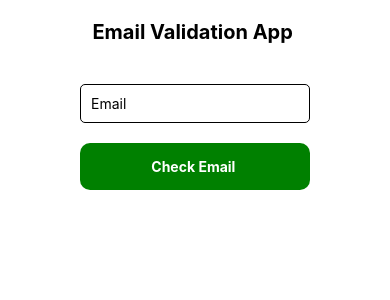
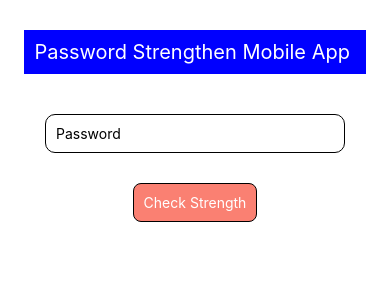
Before and after one commit to Mansoorali121/React-Native-Interview-Preparation, a React Native app: screen / in a window 390 px wide. Shown: the top 300 px of the page. Built offline with nearby package versions, Linux system fonts and the light colour scheme.

Commit message:
Password chekcer UI

```diff
--- a/App.tsx
+++ b/App.tsx
@@ -145,6 +145,67 @@
 //   message: { marginTop: 20, fontSize: 18 },
 // });
 
+// import {
+//   StyleSheet,
+//   Text,
+//   TextInput,
+//   TouchableOpacity,
+//   View,
+// } from 'react-native';
+// import React, { useState } from 'react';
+
+// const App = () => {
+//   const [email, setEmail] = useState('');
+//   const [message, setMessage] = useState('');
+//   // Email Validation Function
+
+//   const validateEmail = () => {
+//     const trimedEmail = email.trim();
+
+//     if (trimedEmail === '') {
+//       setMessage('Please enter email');
+//     } else if (/^[^\s@]+@[^\s@]+\.[^\s@]+$/.test(trimedEmail)) {
+//       setMessage('Valid Email');
+//     } else {
+//       setMessage('Invalid Email');
+//     }
+//   };
+//   return (
+//     <View style={styles.container}>
+//       <Text style={styles.title}>Email Validation App </Text>
+//       <View style={styles.formcontainer}>
+//         <TextInput
+//           style={styles.input}
+//           placeholder="Email"
+//           value={email}
+//           onChangeText={setEmail}
+//         />
+//         <TouchableOpacity style={styles.button} onPress={validateEmail}>
+//           <Text style={styles.btntext}>Check Email </Text>
+//         </TouchableOpacity>
+//         <Text style={styles.message}>{message}</Text>
+//       </View>
+//     </View>
+//   );
+// };
+
+// export default App;
+
+// const styles = StyleSheet.create({
+//   container: { flex: 1, alignItems: 'center', marginTop: 20 },
+//   title: { fontSize: 20, fontWeight: 'bold', marginBottom: 20 },
+//   formcontainer: { marginTop: 20, gap: 20 },
+//   input: { borderWidth: 1, padding: 10, width: 230, borderRadius: 5 },
+//   button: {
+//     backgroundColor: 'green',
+//     padding: 15,
+//     alignItems: 'center',
+//     borderRadius: 10,
+//   },
+//   btntext: { color: '#fff', fontWeight: 'bold' },
+//   message:{fontSize:20,color:"red"},
+// });
+
 import {
   StyleSheet,
   Text,
@@ -155,36 +216,25 @@ import {
 import React, { useState } from 'react';
 
 const App = () => {
-  const [email, setEmail] = useState('');
-  const [message, setMessage] = useState('');
-  // Email Validation Function
+  const [password,setPassword ] = useState("");
+  const [message,setMessage] = useState("");
 
-  const validateEmail = () => {
-    const trimedEmail = email.trim();
-
-    if (trimedEmail === '') {
-      setMessage('Please enter email');
-    } else if (/^[^\s@]+@[^\s@]+\.[^\s@]+$/.test(trimedEmail)) {
-      setMessage('Valid Email');
-    } else {
-      setMessage('Invalid Email');
-    }
-  };
+  // Password Strenght Checker Function
   return (
     <View style={styles.container}>
-      <Text style={styles.title}>Email Validation App </Text>
-      <View style={styles.formcontainer}>
-        <TextInput
-          style={styles.input}
-          placeholder="Email"
-          value={email}
-          onChangeText={setEmail}
-        />
-        <TouchableOpacity style={styles.button} onPress={validateEmail}>
-          <Text style={styles.btntext}>Check Email </Text>
+      <Text style={styles.title}>Password Strengthen Mobile App </Text>
+      <TextInput
+        placeholder="Password"
+        secureTextEntry={true}
+        style={styles.input}
+      />
+      <View style={styles.btncontainer}>
+        <TouchableOpacity style={styles.button}>
+          <Text style={styles.btnText}>Check Strength</Text>
         </TouchableOpacity>
-        <Text style={styles.message}>{message}</Text>
+        <Text style={styles.message}>{" "}</Text>
       </View>
+
     </View>
   );
 };
@@ -192,16 +242,28 @@ const App = () => {
 export default App;
 
 const styles = StyleSheet.create({
-  container: { flex: 1, alignItems: 'center', marginTop: 20 },
-  title: { fontSize: 20, fontWeight: 'bold', marginBottom: 20 },
-  formcontainer: { marginTop: 20, gap: 20 },
-  input: { borderWidth: 1, padding: 10, width: 230, borderRadius: 5 },
-  button: {
-    backgroundColor: 'green',
-    padding: 15,
-    alignItems: 'center',
+  container: { flex: 1, alignItems: 'center', marginTop: 30 },
+  title: {
+    fontSize: 20,
+    fontWeight: 'semibold',
+    backgroundColor: 'blue',
+    color: 'white',
+    padding: 10,
+  },
+  input: {
+    borderWidth: 1,
+    padding: 10,
+    marginTop: 40,
+    width: 300,
     borderRadius: 10,
   },
-  btntext: { color: '#fff', fontWeight: 'bold' },
-  message:{fontSize:20,color:"red"},
+  button: {
+    borderWidth: 1,
+    padding: 10,
+    borderRadius: 8,
+    backgroundColor: 'salmon',
+  },
+  btnText: { color: '#fff', fontWeight: 'semibold' },
+  btncontainer: { alignItems: 'center', marginTop: 30 },
+  message:{fontSize:20,color:"red",marginTop:20},
 });
```
